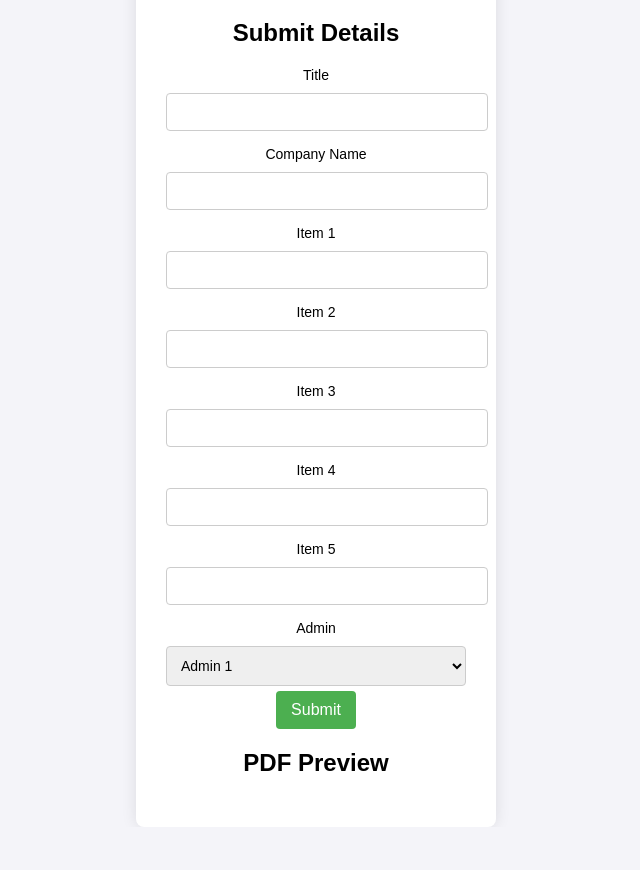
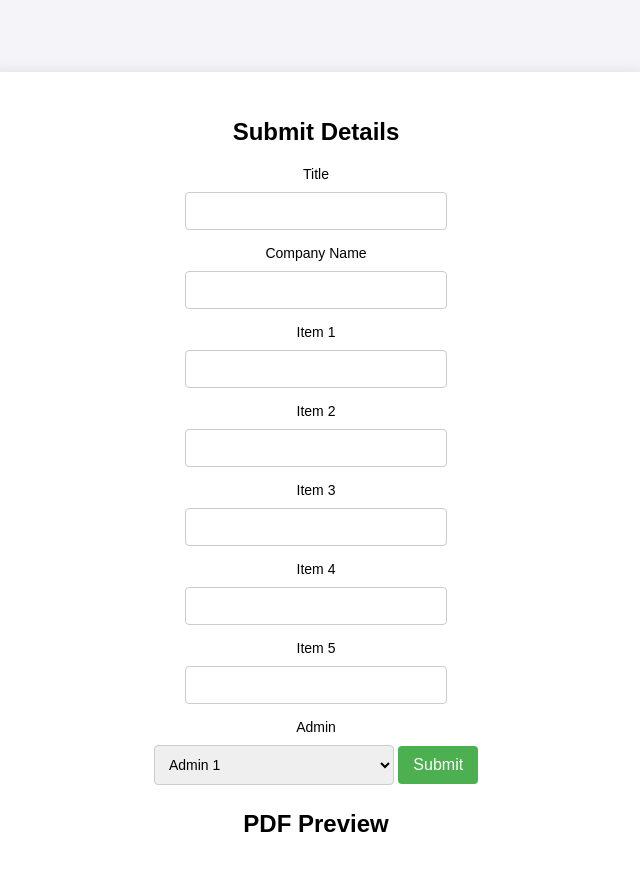
Before and after one commit to matthewtqs/sample-invoice-management, a plain HTML site: page index.html in a window 1280 px wide. Shown: the whole page, without its empty margins (324-964 px from the left). Before the commit the page ends 827 px from the top, so only its background shows below. Drawn offline with nearby package versions, Linux system fonts and the light colour scheme.

Commit message:
Update index.html

```diff
--- a/index.html
+++ b/index.html
@@ -13,7 +13,7 @@
       display: flex;
       justify-content: center;
       align-items: center;
-      height: 100vh;
+      height: 120vh;
       flex-direction: column;
     }
 
@@ -22,7 +22,7 @@
       padding: 30px;
       border-radius: 8px;
       box-shadow: 0 0 15px rgba(0, 0, 0, 0.1);
-      width: 300px;
+      width: 600px;
       text-align: center;
     }
 
@@ -38,7 +38,7 @@
     }
 
     input[type="text"], select {
-      width: 100%;
+      width: 40%;
       padding: 10px;
       margin: 5px 0;
       border: 1px solid #ccc;
```
